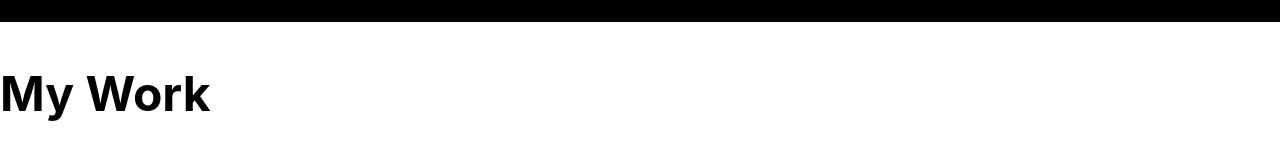
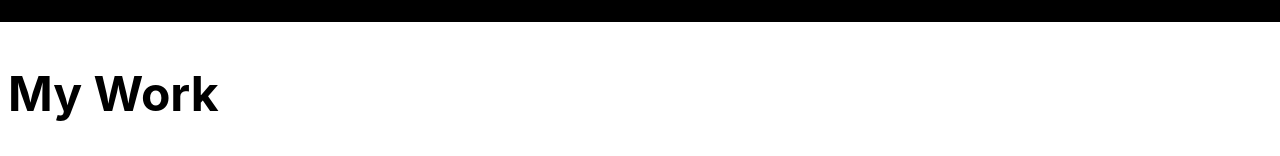
Before and after one commit to addynair/portfolio, a React (Create React App) app in the folder my-portfolio/: page / in a window 1280 px wide. Shown: the part 778-934 px from the top of the page. Built offline with nearby package versions, Linux system fonts and the light colour scheme.

Commit message:
Updated work section

```diff
--- a/my-portfolio/src/components/worksection.js
+++ b/my-portfolio/src/components/worksection.js
@@ -10,7 +10,7 @@ const WorkSection = ({ onViewProject }) => {
 
   return (
     <section id="work" className="px-0 py-12 mx-auto my-0 max-w-7xl">
-      <h2 className="text-5xl font-bold mb-10 text-left">My Work</h2>
+      <h2 className="text-5xl font-bold mb-12 ml-2 text-left">My Work</h2>
       <div className="grid grid-cols-1 md:grid-cols-2 lg:grid-cols-2 gap-12">
         {projects.map((project, index) => (
           <div
```
